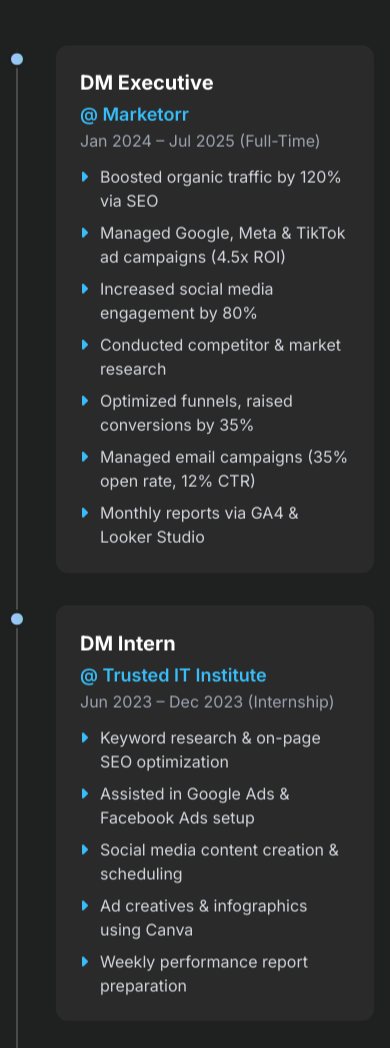
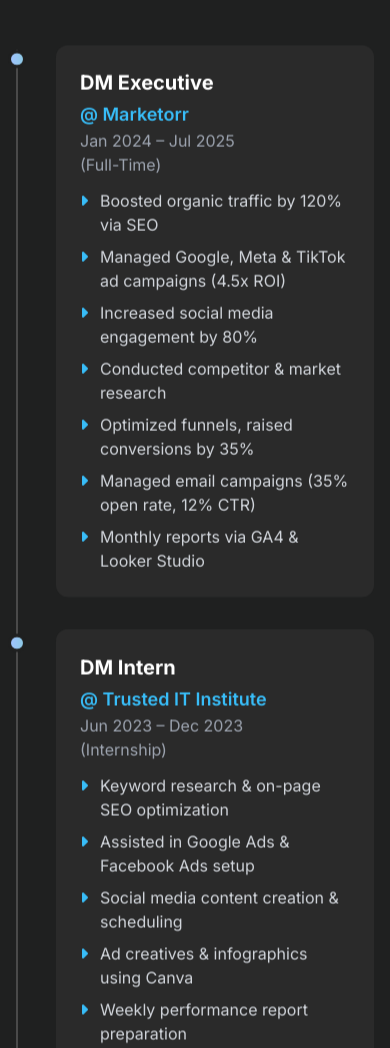
Before and after one commit to Sajol861/my-website-ui, a plain HTML site: page index.html in a window 390 px wide. Shown: the part 3886-4934 px from the top of the page. Drawn offline with nearby package versions, Linux system fonts and the light colour scheme.

Commit message:
Add index.html file

```diff
--- a/index.html
+++ b/index.html
@@ -314,7 +314,7 @@
                 <div class="timeline-item reveal from-bottom">
                     <div class="timeline-content">
                         <h3 class="text-xl font-bold text-white">DM Executive <span class="block text-lg text-sky-400 font-semibold mt-1 md:inline md:text-xl md:mt-0">@ Marketorr</span></h3>
-                        <p class="text-gray-400 mb-3">Jan 2024 – Jul 2025 (Full-Time)</p>
+                        <p class="text-gray-400 mb-3">Jan 2024 – Jul 2025 <span class="block md:inline md:ml-1">(Full-Time)</span></p>
                         <ul class="list-none space-y-2 text-gray-300">
                            <li class="flex items-start"><i class="fa-solid fa-caret-right text-sky-400 mr-3 mt-1"></i>Boosted organic traffic by 120% via SEO</li>
                            <li class="flex items-start"><i class="fa-solid fa-caret-right text-sky-400 mr-3 mt-1"></i>Managed Google, Meta & TikTok ad campaigns (4.5x ROI)</li>
@@ -329,7 +329,7 @@
                 <div class="timeline-item reveal from-bottom" style="transition-delay: 200ms;">
                      <div class="timeline-content">
 <h3 class="text-xl font-bold text-white">DM Intern <span class="block text-lg text-sky-400 font-semibold mt-1 md:inline md:text-xl md:mt-0">@ Trusted IT Institute</span></h3>
-                        <p class="text-gray-400 mb-3">Jun 2023 – Dec 2023 (Internship)</p>
+                        <p class="text-gray-400 mb-3">Jun 2023 – Dec 2023 <span class="block md:inline md:ml-1">(Internship)</span></p>
                         <ul class="list-none space-y-2 text-gray-300">
                            <li class="flex items-start"><i class="fa-solid fa-caret-right text-sky-400 mr-3 mt-1"></i>Keyword research & on-page SEO optimization</li>
                            <li class="flex items-start"><i class="fa-solid fa-caret-right text-sky-400 mr-3 mt-1"></i>Assisted in Google Ads & Facebook Ads setup</li>
```
